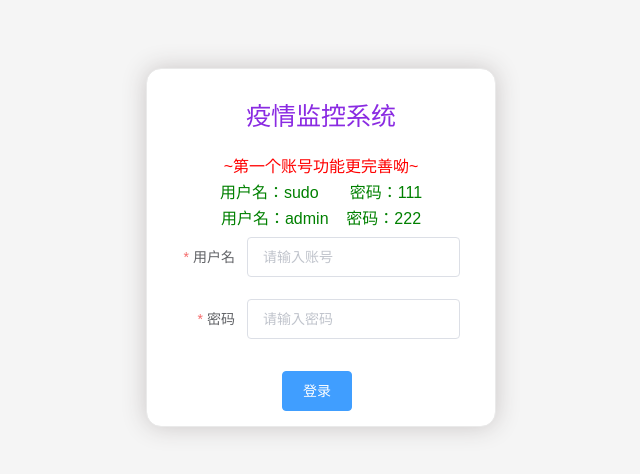
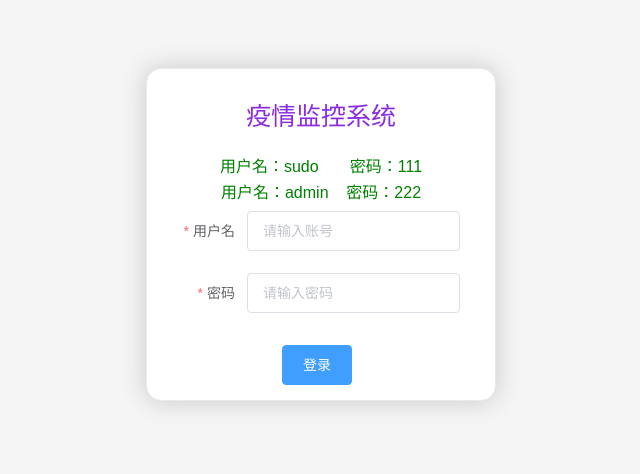
Before and after one commit to jesonlam8848/my-vue-app2, a Vue app: page /#/login in a window 1280 px wide. Shown: the part 112-586 px from the top of the page, without its empty margins (319-959 px from the left). Built offline with nearby package versions, Linux system fonts and the light colour scheme; no server answers.

Commit message:
登录页修改

```diff
--- a/views/Login/login.vue
+++ b/views/Login/login.vue
@@ -17,7 +17,7 @@
         /><span>本项目源码仓库</span></a
       >
     </div> -->
-    <h2>~第一个账号功能更完善呦~</h2>
+    <!-- <h2>~第一个账号功能更完善呦~</h2> -->
     <h3>用户名：sudo&nbsp;&nbsp;&nbsp;&nbsp;&nbsp;&nbsp;&nbsp;密码：111</h3>
     <h3 class="admin">用户名：admin&nbsp;&nbsp;&nbsp;&nbsp;密码：222</h3>
     <el-form-item
```
